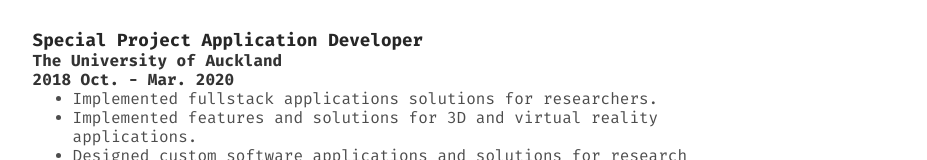
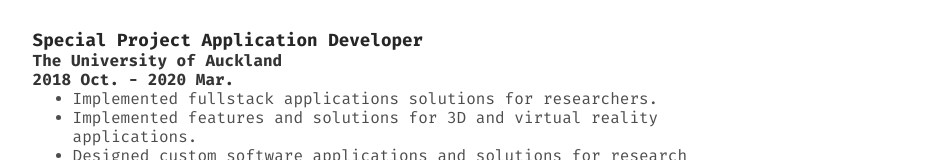
Before and after one commit to warrickct/r, a React app: page / in a window 1280 px wide. Shown: the part 538-698 px from the top of the page, without its empty margins (165-1092 px from the left). Built offline with nearby package versions, Linux system fonts and the light colour scheme; a web font is replaced by a local one.

Commit message:
updating formatting error

```diff
--- a/src/resume_data.js
+++ b/src/resume_data.js
@@ -23,7 +23,7 @@ export const resumeData = {
             // title: 'Solutions Analyst',
             title: 'Special Project Application Developer',
             company: 'The University of Auckland',
-            date: '2018 Oct. - Mar. 2020',
+            date: '2018 Oct. - 2020 Mar.',
             description: [
                 "Implemented fullstack applications solutions for researchers.",
                 "Implemented features and solutions for 3D and virtual reality applications.",
```
